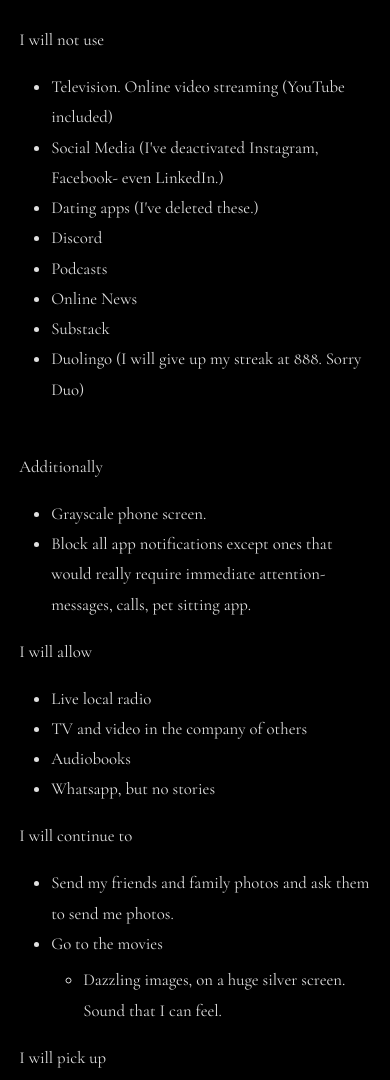
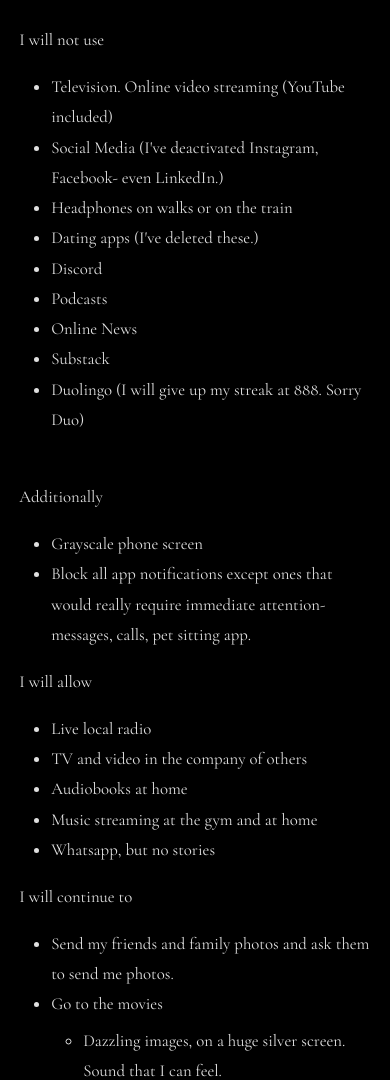
Before and after one commit to kr-ish/handsome, a Flask app: page /offline in a window 390 px wide; the page is wider, and only the part inside the window is pictured. Shown: the part 1859-2939 px from the top of that part. Run offline with Flask 2, Linux system fonts and the light colour scheme; some libraries are stand-ins or nearby versions; some web fonts are replaced.

Commit message:
headphones

```diff
--- a/templates/offline.html
+++ b/templates/offline.html
@@ -60,6 +60,7 @@ I will not use
 <ul>
     <li>Television. Online video streaming (YouTube included)</li>
     <li>Social Media (I've deactivated Instagram, Facebook- even LinkedIn.)</li>
+    <li>Headphones on walks or on the train</li>
     <li>Dating apps (I've deleted these.)</li>
     <li>Discord</li>
     <li>Podcasts</li>
@@ -71,7 +72,7 @@ I will not use
 
 Additionally
 <ul>
-    <li>Grayscale phone screen.</li>
+    <li>Grayscale phone screen</li>
     <li>Block all app notifications except ones that would really require immediate attention- messages, calls, pet sitting app.</li>
 </ul>
 
@@ -79,7 +80,8 @@ I will allow
 <ul>
     <li>Live local radio</li>
     <li>TV and video in the company of others</li>
-    <li>Audiobooks</li>
+    <li>Audiobooks at home</li>
+    <li>Music streaming at the gym and at home</li>
     <li>Whatsapp, but no stories</li>
 </ul>
 
```
